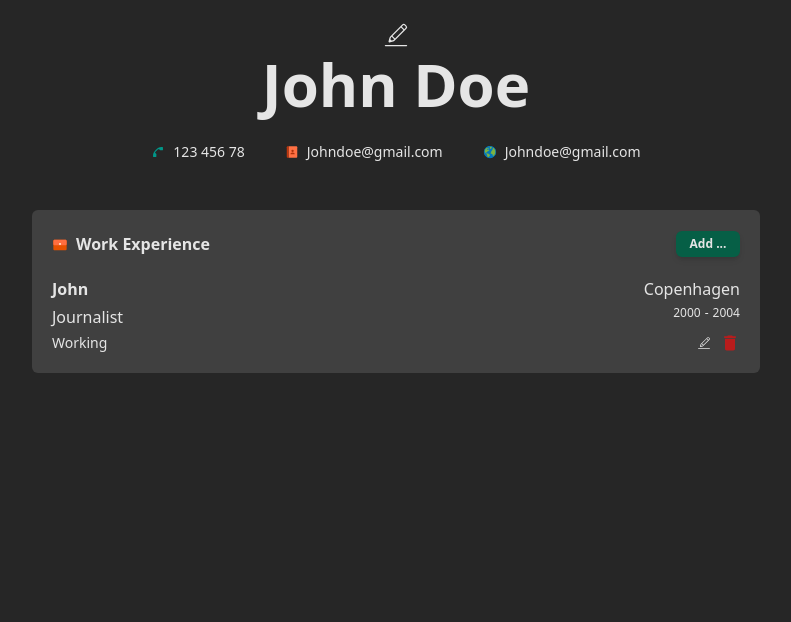
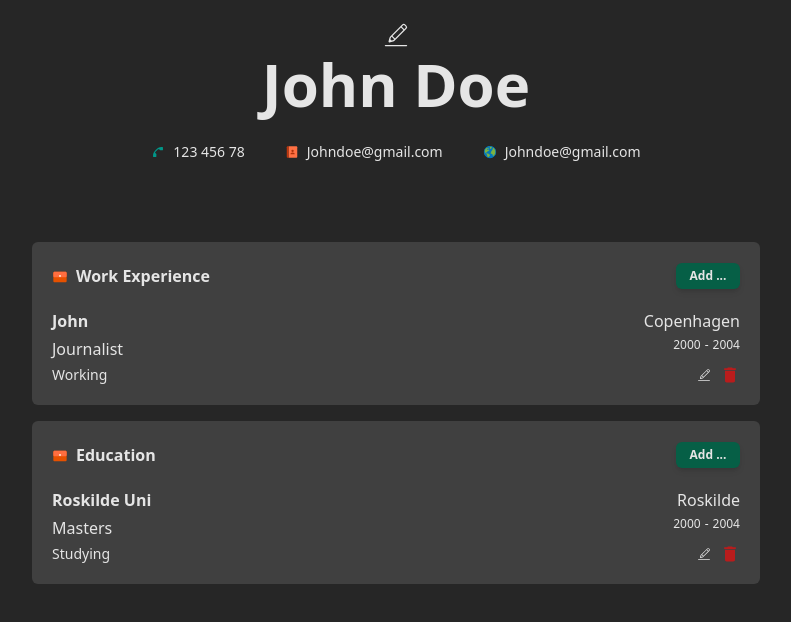
Before and after one commit to ofgaard/cv-app, a React (Vite) app: page / in a window 1280 px wide. Shown: the top 622 px of the page, without its empty margins (244-1035 px from the left). Built offline with nearby package versions, Linux system fonts and the light colour scheme.

Commit message:
Add Education component

```diff
--- a/src/App.jsx
+++ b/src/App.jsx
@@ -1,6 +1,7 @@
 import { useState } from "react";
 import Personal from "./Personal";
 import Job from "./Job";
+import Education from "./Education";
 
 function App() {
   const [darkMode, setDarkMode] = useState(true);
@@ -103,10 +104,10 @@ function App() {
         <div
           className={`${
             darkMode ? "bg-neutral-800" : "bg-neutral-200"
-          } h-screen flex flex-col overflow-auto print:text-black min-w-96 max-w-3xl mx-auto gap-12 p-5`}
+          } h-screen flex flex-col overflow-auto print:text-black min-w-96 max-w-3xl mx-auto gap-4 p-5`}
         >
           {/* Contact header */}
-          <div>
+          <div className="mb-16">
             <Personal darkMode={darkMode}></Personal>
           </div>
           {/* Job section */}
@@ -128,7 +129,23 @@ function App() {
             ></Job>
           </div>
           {/* Education section */}
-          <div></div>
+          <div>
+            <Education
+              darkMode={darkMode}
+              editMode={editMode}
+              experienceToEdit={experienceToEdit}
+              setExperienceToEdit={setExperienceToEdit}
+              toggleEditMode={toggleEditMode}
+              handleEdit={handleEdit}
+              newExperience={newExperience}
+              setNewExperience={setNewExperience}
+              addExperience={addExperience}
+              handleInput={handleInput}
+              submitMode={submitMode}
+              setSubmitMode={setSubmitMode}
+              deleteExperience={deleteExperience}
+            ></Education>
+          </div>
         </div>
       </div>
     </>
--- a/src/Education.jsx
+++ b/src/Education.jsx
@@ -0,0 +1,267 @@
+import { useState } from "react";
+import { FcBriefcase } from "react-icons/fc";
+import { CiEdit } from "react-icons/ci";
+import { MdDeleteOutline } from "react-icons/md";
+import { IoIosAdd } from "react-icons/io";
+import { FaCheck } from "react-icons/fa";
+import { MdDelete } from "react-icons/md";
+
+export default function Education({
+  darkMode,
+  editMode,
+  experienceToEdit,
+  setExperienceToEdit,
+  handleEdit,
+  newExperience,
+  setNewExperience,
+  addExperience,
+  toggleEditMode,
+  handleInput,
+  submitMode,
+  setSubmitMode,
+  deleteExperience,
+}) {
+  const [schools, setSchools] = useState([
+    {
+      id: "1",
+      title: "Roskilde Uni",
+      positionDegree: "Masters",
+      location: "Roskilde",
+      startdate: "2000",
+      enddate: "2004",
+      description: "Studying",
+    },
+  ]);
+
+  return (
+    <>
+      <div
+        className={`flex flex-col gap-5 ${
+          darkMode ? "bg-neutral-700" : "bg-neutral-300"
+        } p-5 rounded-md`}
+      >
+        {/* Top label/icons */}
+        <div className="flex flex-row justify-between items-center">
+          <div className="flex flex-row items-center gap-2">
+            <FcBriefcase></FcBriefcase>
+            <h5>Education</h5>
+          </div>
+          <div>
+            <button
+              className={`rounded-md min-w-16 text-xs px-1.5 py-1 bg-emerald-800 ${
+                submitMode && "bg-yellow-700"
+              } shadow-md font-semibold transition-colors duration-200 border border-transparent border- hover:scale-105 hover:border-neutral-200`}
+              onClick={() => setSubmitMode((prev) => !prev)}
+            >
+              {!submitMode ? "Add ..." : "Cancel"}
+            </button>
+          </div>
+        </div>
+        {schools.map((school) =>
+          school.id !== editMode.id ? (
+            <div key={school.id} className="flex flex-col gap-1">
+              {/* First line - school and location */}
+              <div className="flex flex-row justify-between">
+                {/* School name and edit/delete buttons */}
+                <div className="flex flex-row gap-1">
+                  <h4>{school.title}</h4>
+                </div>
+                <h2>{school.location}</h2>
+              </div>
+              {/* Second line - Degree and start/end date */}
+              <div className="flex flex-row justify-between">
+                <h3>{school.positionDegree}</h3>
+                <div>
+                  <div className="flex gap-1 text-xs">
+                    <p>{school.startdate}</p>
+                    <p>-</p>
+                    <p> {school.enddate}</p>
+                  </div>
+                </div>
+              </div>
+              {/* Third line - Degree description */}
+              <div className="flex justify-between">
+                {" "}
+                <div className="max-w-52 sm:max-w-xs text-sm">
+                  {school.description}
+                </div>
+                <div className="flex gap-2">
+                  <button
+                    onClick={() => {
+                      toggleEditMode(schools, school.id);
+                    }}
+                  >
+                    <CiEdit></CiEdit>
+                  </button>
+                  <button>
+                    <MdDelete
+                      size={20}
+                      onClick={() => {
+                        deleteExperience(school.id, school, setSchools);
+                      }}
+                      className="fill-red-700 transition-all duration-200 hover:scale-125"
+                    ></MdDelete>
+                  </button>
+                </div>
+              </div>
+            </div>
+          ) : (
+            // Edit mode
+            <div key={school.id} className="flex flex-col gap-1">
+              {/* First line - school and location */}
+              <div className="flex flex-row justify-between">
+                <div className="flex flex-row gap-1">
+                  <h4>
+                    <input
+                      className="bg-transparent"
+                      type="text"
+                      name="title"
+                      value={experienceToEdit.title}
+                      onChange={handleInput}
+                    />
+                  </h4>
+                </div>
+                <h2>
+                  <input
+                    className="bg-transparent text-right"
+                    type="text"
+                    name="location"
+                    value={experienceToEdit.location}
+                    onChange={handleInput}
+                  />
+                </h2>
+              </div>
+              {/* Second line - Degree and start/end date */}
+              <div className="flex flex-row justify-between">
+                <h3>
+                  <input
+                    className="bg-transparent"
+                    type="text"
+                    name="positionDegree"
+                    value={experienceToEdit.positionDegree}
+                    onChange={handleInput}
+                  />
+                </h3>
+                <div className="flex flex-col text-xs">
+                  <input
+                    className="bg-transparent text-right"
+                    type="text"
+                    name="startdate"
+                    value={experienceToEdit.startdate}
+                    onChange={handleInput}
+                  />{" "}
+                  <input
+                    className="bg-transparent text-right"
+                    type="text"
+                    name="enddate"
+                    value={experienceToEdit.enddate}
+                    onChange={handleInput}
+                  />
+                </div>
+              </div>
+              {/* Third line - degree description */}
+              <div className="text-sm flex justify-between">
+                <input
+                  className="bg-transparent"
+                  type="text"
+                  name="description"
+                  value={experienceToEdit.description}
+                  onChange={handleInput}
+                />
+                <button
+                  onClick={() => {
+                    handleEdit(schools, setSchools);
+                  }}
+                >
+                  Submit
+                </button>
+              </div>
+            </div>
+          )
+        )}
+        {/* Submit mode */}
+        {submitMode && (
+          <div className="flex flex-col gap-2">
+            {/* First line - school and location */}
+            <div className="flex flex-row justify-between">
+              <div className="flex flex-row gap-1">
+                <h4>
+                  <input
+                    className="bg-transparent"
+                    type="text"
+                    name="title"
+                    value={newExperience.title}
+                    onChange={handleInput}
+                    placeholder="School"
+                  />
+                </h4>
+              </div>
+              <h2>
+                <input
+                  className="bg-transparent text-right"
+                  type="text"
+                  name="location"
+                  value={newExperience.location}
+                  onChange={handleInput}
+                  placeholder="Location"
+                />
+              </h2>
+            </div>
+            {/* Second line - Degree and start/end date */}
+            <div className="flex flex-row justify-between">
+              <h3>
+                <input
+                  className="bg-transparent"
+                  type="text"
+                  name="positionDegree"
+                  value={newExperience.positionDegree}
+                  onChange={handleInput}
+                  placeholder="Degree"
+                />
+              </h3>
+              <div className="flex flex-col text-xs">
+                <input
+                  className="bg-transparent text-right"
+                  type="text"
+                  name="startdate"
+                  value={newExperience.startdate}
+                  onChange={handleInput}
+                  placeholder="Start Date"
+                />
+                <input
+                  className="bg-transparent text-right"
+                  type="text"
+                  name="enddate"
+                  value={newExperience.enddate}
+                  onChange={handleInput}
+                  placeholder="End Date"
+                />
+              </div>
+            </div>
+            {/* Third line - Degree description */}
+            <div className="text-sm flex justify-between">
+              <input
+                className="bg-transparent"
+                type="text"
+                name="description"
+                placeholder="Description"
+                value={newExperience.description}
+                onChange={handleInput}
+              />
+              <button
+                onClick={() => {
+                  addExperience(schools, setSchools);
+                }}
+              >
+                <FaCheck
+                  size={15}
+                  className="transition-all duration-200 hover:scale-125 hover:fill-emerald-700"
+                ></FaCheck>
+              </button>
+            </div>
+          </div>
+        )}
+      </div>
+    </>
+  );
+}
```
